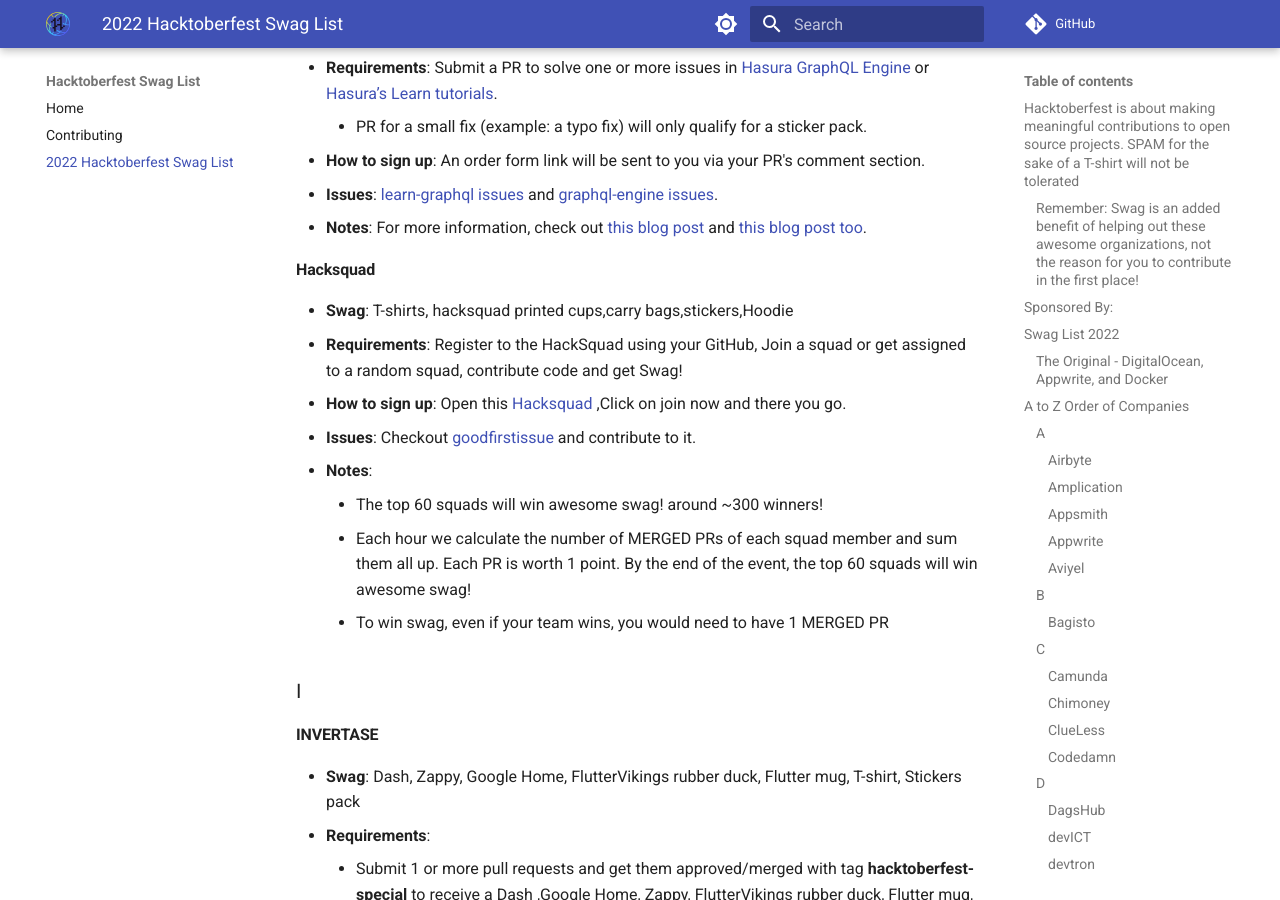
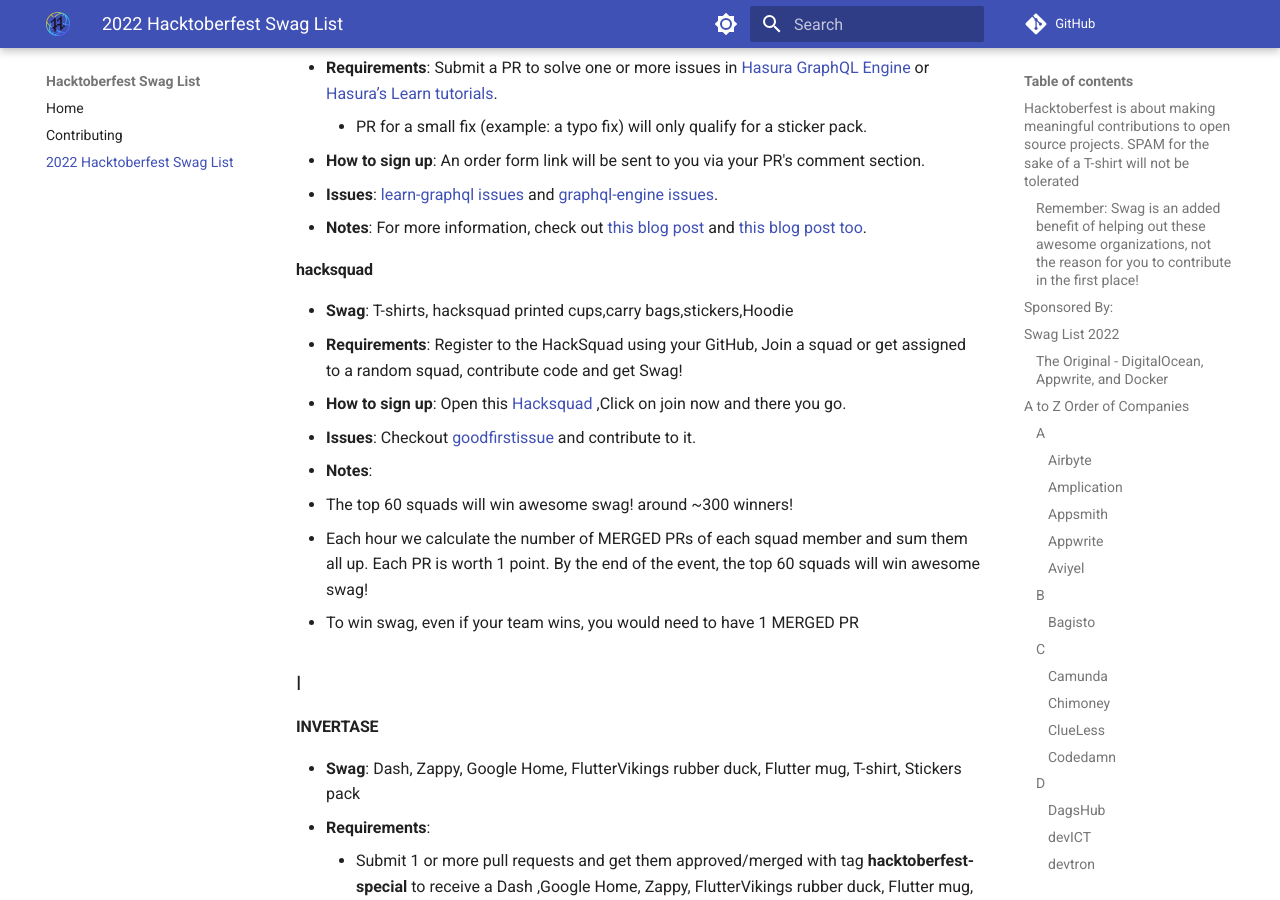
Before and after one commit to crweiner/hacktoberfest-swag-list, an MkDocs documentation site: the page built from docs/list.md, in a window 1280 px wide and 900 px high, scrolled down 8789 px. Built offline with MkDocs 1.6.1 and Material for MkDocs 9.7.7, drawn with Linux system fonts in a browser that asks for light colours; plug-ins that fetch from the network failed and are left out; comment, search, counter and statistics services are not loaded.

```diff
--- a/docs/list.md
+++ b/docs/list.md
@@ -262,7 +262,7 @@ Appwrite is a self-hosted backend-as-a-service platform that provides developers
 - **Issues**: [learn-graphql issues](https://github.com/hasura/learn-graphql/issues) and [graphql-engine issues](https://github.com/hasura/graphql-engine/issues).
 - **Notes**: For more information, check out [this blog post](https://hasura.io/blog/hasura-joins-hacktoberfest-3rd-year-in-a-row/) and [this blog post too](https://hasura.io/blog/with-hasura-celebrate-open-source-in-style-with-hacktoberfest/).
 
-#### **Hacksquad**
+#### **hacksquad**
 
 - **Swag**: T-shirts, hacksquad printed cups,carry bags,stickers,Hoodie
 - **Requirements**:
@@ -270,10 +270,9 @@ Appwrite is a self-hosted backend-as-a-service platform that provides developers
 - **How to sign up**: Open this [Hacksquad](https://www.hacksquad.dev/) ,Click on join now and there you go.
 - **Issues**: Checkout [goodfirstissue](https://goodfirstissue.dev/) and contribute to it.
 - **Notes**:
-    - The top 60 squads will win awesome swag! around ~300 winners!
-    - Each hour we calculate the number of MERGED PRs of each squad member and sum them all up. Each PR is worth 1 point. By the end of the event, the top 60 squads will win awesome swag!
-    - To win swag, even if your team wins, you would need to have 1 MERGED PR
-
+  - The top 60 squads will win awesome swag! around ~300 winners!
+  - Each hour we calculate the number of MERGED PRs of each squad member and sum them all up. Each PR is worth 1 point. By the end of the event, the top 60 squads will win awesome swag!
+  - To win swag, even if your team wins, you would need to have 1 MERGED PR
 
 ### I
 
```
